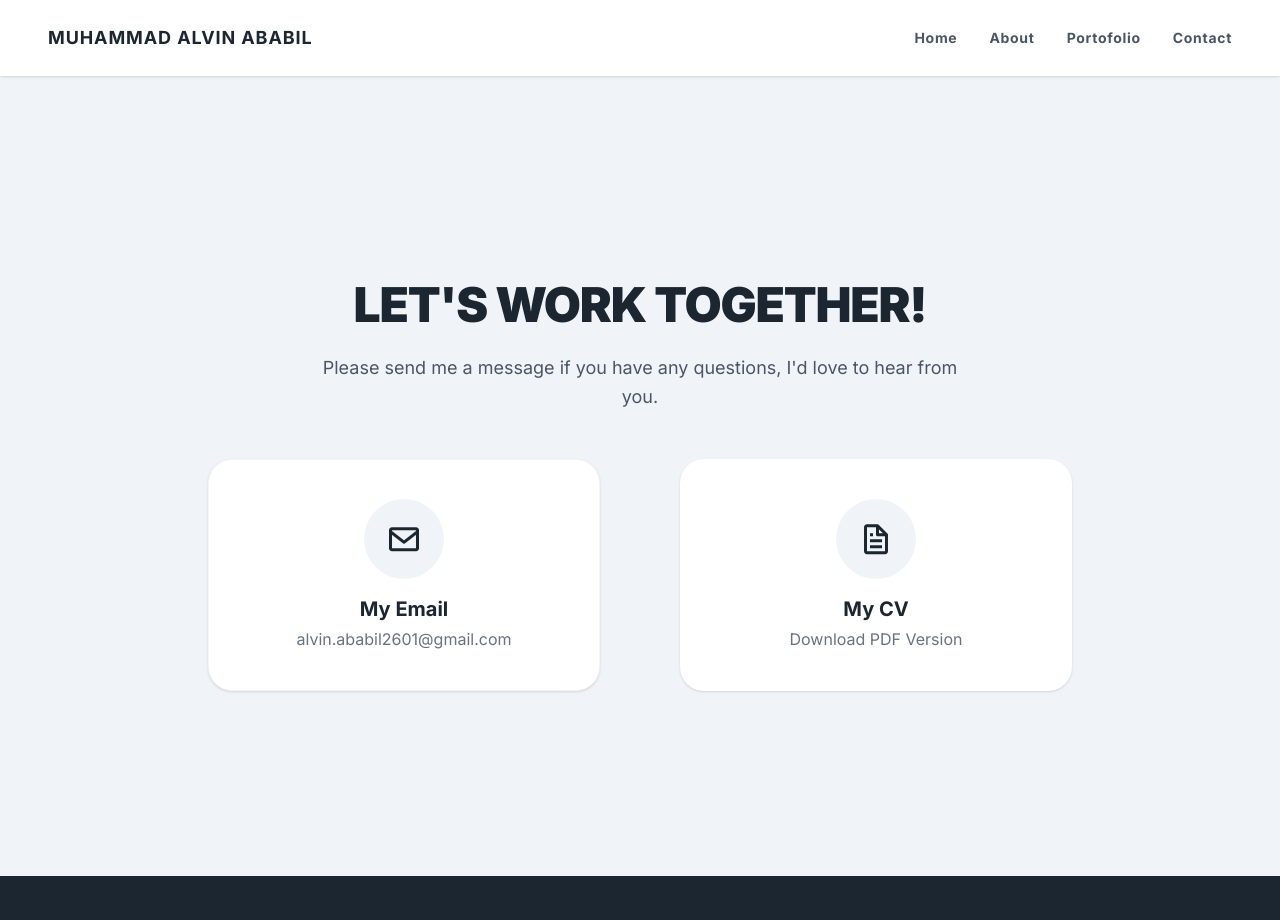
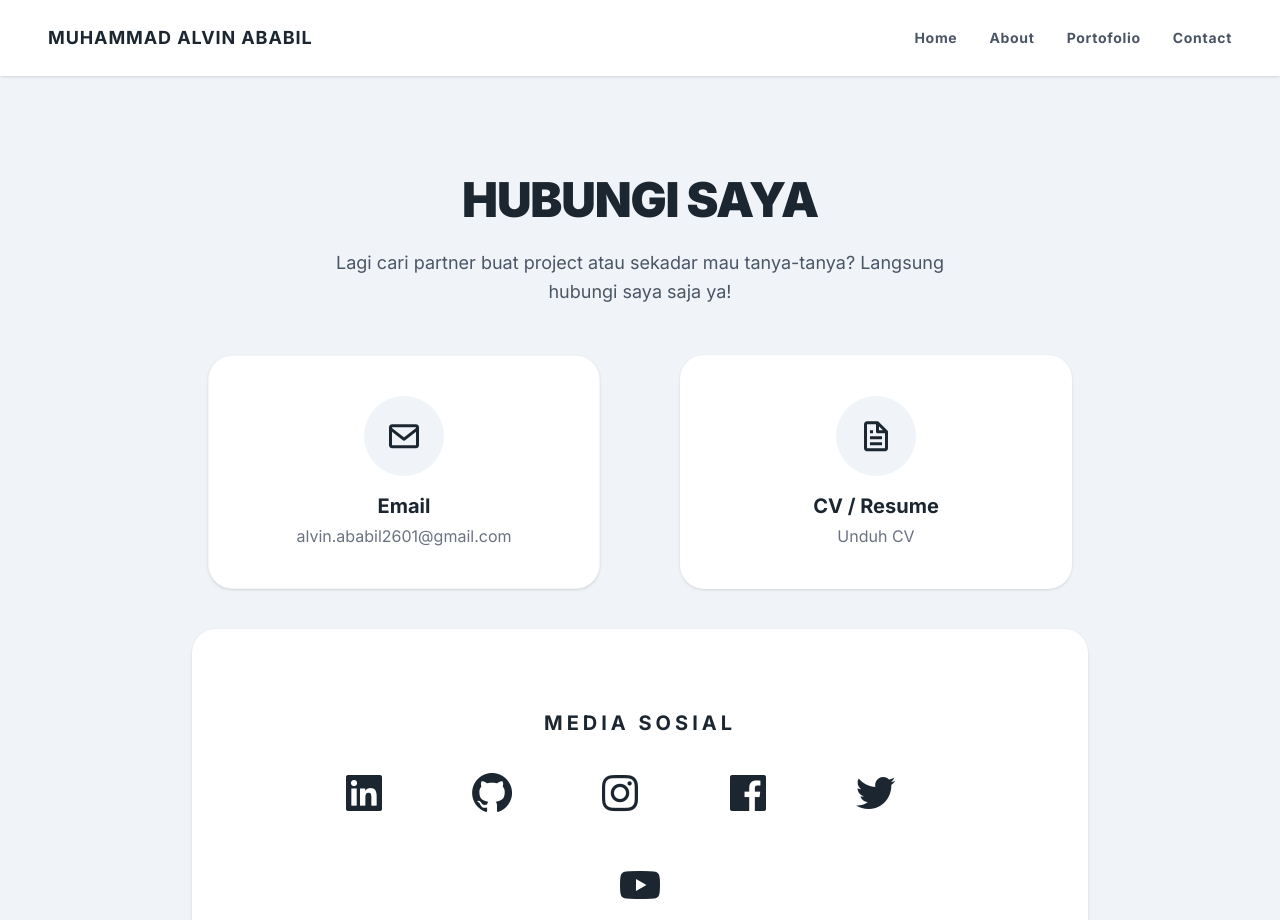
Before and after one commit to NeoRyumasil/WebPortofolio, a Next.js app: page /contact in a window 1280 px wide. Shown: the top 920 px of the page. Built offline with nearby package versions, Linux system fonts and the light colour scheme.

Commit message:
ADD : Social Medias in Contact

```diff
--- a/src/app/contact/page.tsx
+++ b/src/app/contact/page.tsx
@@ -13,10 +13,10 @@ export default function Contact() {
                     {/* Title */}
                     <div className="mb-12 mt-5">
                         <h1 className="text-4xl md:text-5xl font-black text-[#1B2631] mb-6 uppercase tracking-tight">
-                            Let's Work Together!
+                            Hubungi Saya
                         </h1>
                         <p className="text-lg text-gray-600 max-w-2xl mx-auto leading-relaxed">
-                            Please send me a message if you have any questions, I'd love to hear from you.
+                            Lagi cari partner buat project atau sekadar mau tanya-tanya? Langsung hubungi saya saja ya!
                         </p>
                     </div>
 
@@ -26,14 +26,14 @@ export default function Contact() {
                         {/* Email */}
                         <a
                             href={`mailto:${contactData[0].email || 'alvin.ababil2601@gmail.com'}`}
-                            className="group bg-white p-8 rounded-3xl shadow-sm border border-gray-100 hover:shadow-2xl hover:-translate-y-2 transition-all duration-300 flex flex-col items-center justify-center gap-4 cursor-pointer py-5"
+                            className="group bg-white p-8 rounded-3xl shadow-sm border border-gray-100 hover:shadow-2xl hover:-translate-y-2 transition-all duration-300 flex flex-col items-center justify-center gap-4 cursor-pointer py-10"
                         >
                             <div className="w-20 h-20 bg-[#F0F4F8] rounded-full flex items-center justify-center group-hover:bg-[#1B2631] transition-colors duration-300">
                                 <i className="bx bx-envelope text-4xl text-[#1B2631] group-hover:text-white transition-colors duration-300"></i>
                             </div>
                             <div>
                                 <h3 className="text-xl font-bold text-[#1B2631] mb-1">
-                                    My Email
+                                    Email
                                 </h3>
                                 <p className="text-gray-500 group-hover:text-[#1B2631] transition-colors">
                                     {contactData[0].email || 'alvin.ababil2601@gmail.com'}
@@ -51,11 +51,72 @@ export default function Contact() {
                             </div>
                             <div>
                                 <h3 className="text-xl font-bold text-[#1B2631] mb-1">
-                                    My CV
+                                    CV / Resume
                                 </h3>
                                 <p className="text-gray-500 group-hover:text-[#1B2631] transition-colors duration-300">
-                                    Download PDF Version
+                                    Unduh CV
                                 </p>
+                            </div>
+                        </div>
+                    </div>
+
+                    {/* Social Media */}
+                    <div className="group bg-white p-8 rounded-3xl shadow-sm border-gray-100 hover:shadow-2xl hover:-translate-y-2 transition-all duration-300 flex flex-col items-center justify-center gap-4 cursor-pointer py-10 mt-10 mb-10">
+                        <div className="pt-10 max-w-2xl mx-auto">
+                            <p className=" text-xl text-[#1B2631] font-bold uppercase tracking-[0.2em] mb-8">
+                                Media Sosial
+                            </p>
+
+
+                            <div className="flex flex-wrap justify-center items-center gap-6 md:gap-10 text-5xl space-x-10">
+
+                                {/* Linkedin */}
+                                <a
+                                    href={contactData[0].linkedin} target="_blank"
+                                    className="text-[#1B2631] hover:text-[#0077B5] hover:scale-125 transition-all duration-300"
+                                >
+                                    <i className="bx bxl-linkedin-square"></i>
+                                </a>
+
+                                {/* GitHub */}
+                                <a
+                                    href={contactData[0].github} target="_blank"
+                                    className="text-[#1B2631] hover:text-gray-600 hover:scale-125 transition-all duration-300"
+                                >
+                                    <i className="bx bxl-github"></i>
+                                </a>
+
+                                {/* Instagram */}
+                                <a
+                                    href={contactData[0].instagram} target="_blank"
+                                    className="text-[#1B2631] hover:text-gray-600 hover:scale-125 transition-all duration-300"
+                                >
+                                    <i className="bx bxl-instagram"></i>
+                                </a>
+
+                                {/* Facebook */}
+                                <a
+                                    href={contactData[0].facebook} target="_blank"
+                                    className="text-[#1B2631] hover:text-[#1877F2] hover:scale-125 transition-all duration-300"
+                                >
+                                    <i className="bx bxl-facebook-square"></i>
+                                </a>
+
+                                {/* X */}
+                                <a
+                                    href={contactData[0].x} target="_blank"
+                                    className="text-[#1B2631] hover:text-[#1DA1F2] hover:scale-125 transition-all duration-300"
+                                >
+                                    <i className="bx bxl-twitter"></i>
+                                </a>
+
+                                {/* Youtube */}
+                                <a
+                                    href={contactData[0].youtube} target="_blank"
+                                    className="text-[#1B2631] hover:text-[#FF0000] hover:scale-125 transition-all duration-300"
+                                >
+                                    <i className="bx bxl-youtube"></i>
+                                </a>
                             </div>
                         </div>
                     </div>
--- a/src/data/content.ts
+++ b/src/data/content.ts
@@ -1,3 +1,5 @@
+import { Facebook } from "lucide-react";
+
 export const profileData = {
     name: "Muhammad Alvin Ababil",
     role: "Mahasiswa S-1 Informatika",
@@ -112,6 +114,12 @@ export const footerData = [
 
 export const contactData = [
     {
-        email: "alvin.ababil2601@gmail.com"
+        email: "alvin.ababil2601@gmail.com",
+        linkedin: "https://www.linkedin.com/in/muhammad-alvin-ababil-7406592a2/",
+        github: "https://github.com/NeoRyumasil",
+        youtube: "https://www.youtube.com/@VinToNep",
+        instagram: "https://www.instagram.com/ababilalvin/",
+        x: "https://x.com/NeoRyumasil",
+        facebook: "https://www.facebook.com/profile.php?id=100080947032408"
     }
 ];
```
